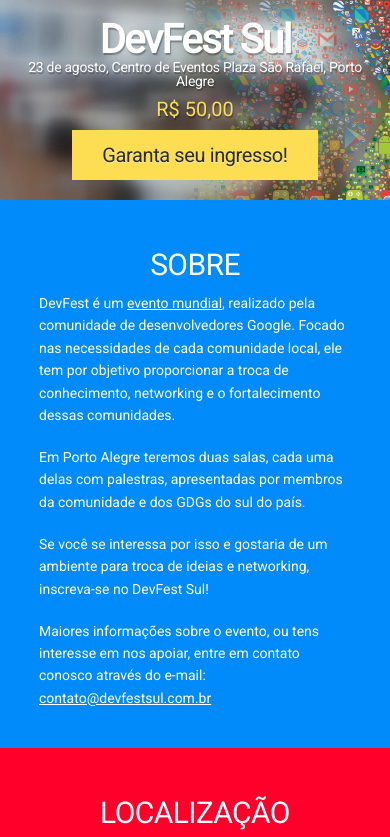
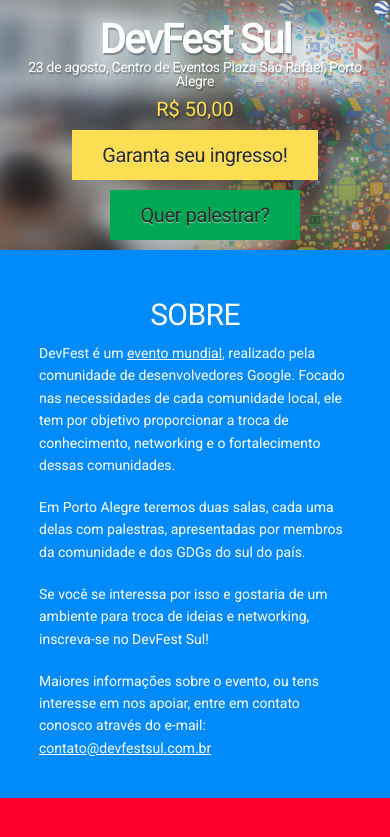
Before and after one commit to devfestsul/site-2014, a plain HTML site: page out/index.html in a window 390 px wide. Shown: the top 837 px of the page. Drawn offline with nearby package versions, Linux system fonts and the light colour scheme; some packages are replaced by stand-ins of ours.

Commit message:
Call4Papers

```diff
--- a/docpad.js
+++ b/docpad.js
@@ -23,6 +23,11 @@
     callToAction: {
         text: "Garanta seu ingresso!",
         link: "http://www.eventick.com.br/devfestsul"
+    },
+
+    call4Papers: {
+      text: "Quer palestrar?",
+      link: "https://docs.google.com/a/agtlucas.com/forms/d/1_CLjZYcd9LGUJlFgNxX7DZgCyIQZKZNuW0ZB-1KTCeU/viewform"
     },
 
     // "Fork me on GitHub", if you don't want this, just remove the forkButton property
--- a/out/index.html
+++ b/out/index.html
@@ -77,7 +77,10 @@
 
 
 
-          <a href="http://www.eventick.com.br/devfestsul" class="call-action-link" title="Garanta seu ingresso!">Garanta seu ingresso!</a>
+          <a href="http://www.eventick.com.br/devfestsul" class="call-action-link" target="_blank" title="Garanta seu ingresso!">Garanta seu ingresso!</a>
+
+
+          <a href="https://docs.google.com/a/agtlucas.com/forms/d/1_CLjZYcd9LGUJlFgNxX7DZgCyIQZKZNuW0ZB-1KTCeU/viewform" class="call-action-link call4papers-action-link" target="_blank" title="Quer palestrar?">Quer palestrar?</a>
 
       </div>
 
--- a/out/themes/yellow-swan/css/base.less
+++ b/out/themes/yellow-swan/css/base.less
@@ -322,13 +322,17 @@
   }
   .call-action-area .call-action-link, .btn {top:0;}
 
+  .call4papers-action-link {
+    margin-top: 10px;
+  }
+
   h2, h3, h4 {font-size: 3em;}
   h3 {font-size: 2em;}
   h4 {font-size:1.8em;}
   p {font-size:1.4em;}
 
   /* content */
-  .content {padding: 0; top: 200px;}
+  .content {padding: 0; top: 250px;}
   .content section {padding-top: 50px;}
 
   /* speakers */
--- a/out/themes/yellow-swan/css/main.css
+++ b/out/themes/yellow-swan/css/main.css
@@ -640,6 +640,9 @@
   .btn {
     top: 0;
   }
+  .call4papers-action-link {
+    margin-top: 10px;
+  }
   h2,
   h3,
   h4 {
@@ -657,7 +660,7 @@
   /* content */
   .content {
     padding: 0;
-    top: 200px;
+    top: 250px;
   }
   .content section {
     padding-top: 50px;
@@ -775,6 +778,10 @@
   background-color: #fddd52;
   color: #2b2b2b;
   text-shadow: 0 1px 0 rgba(255, 255, 255, 0.5);
+}
+.call4papers-action-link {
+  background: #00A754 !important;
+  margin-left: 20px;
 }
 .github-link {
   position: fixed;
--- a/out/themes/yellow-swan/css/theme.less
+++ b/out/themes/yellow-swan/css/theme.less
@@ -49,6 +49,11 @@
   background-color: #fddd52;
   color:#2b2b2b;
   text-shadow: 0 1px 0 rgba(255,255,255,.5);
+}
+
+.call4papers-action-link {
+  background: #00A754 !important;
+  margin-left: 20px;
 }
 
 .github-link {
--- a/src/documents/themes/yellow-swan/css/base.less
+++ b/src/documents/themes/yellow-swan/css/base.less
@@ -322,13 +322,17 @@
   }
   .call-action-area .call-action-link, .btn {top:0;}
 
+  .call4papers-action-link {
+    margin-top: 10px;
+  }
+
   h2, h3, h4 {font-size: 3em;}
   h3 {font-size: 2em;}
   h4 {font-size:1.8em;}
   p {font-size:1.4em;}
 
   /* content */
-  .content {padding: 0; top: 200px;}
+  .content {padding: 0; top: 250px;}
   .content section {padding-top: 50px;}
 
   /* speakers */
--- a/src/documents/themes/yellow-swan/css/theme.less
+++ b/src/documents/themes/yellow-swan/css/theme.less
@@ -49,6 +49,11 @@
   background-color: #fddd52;
   color:#2b2b2b;
   text-shadow: 0 1px 0 rgba(255,255,255,.5);
+}
+
+.call4papers-action-link {
+  background: #00A754 !important;
+  margin-left: 20px;
 }
 
 .github-link {
```
Also changed, not shown: 1 other file.
